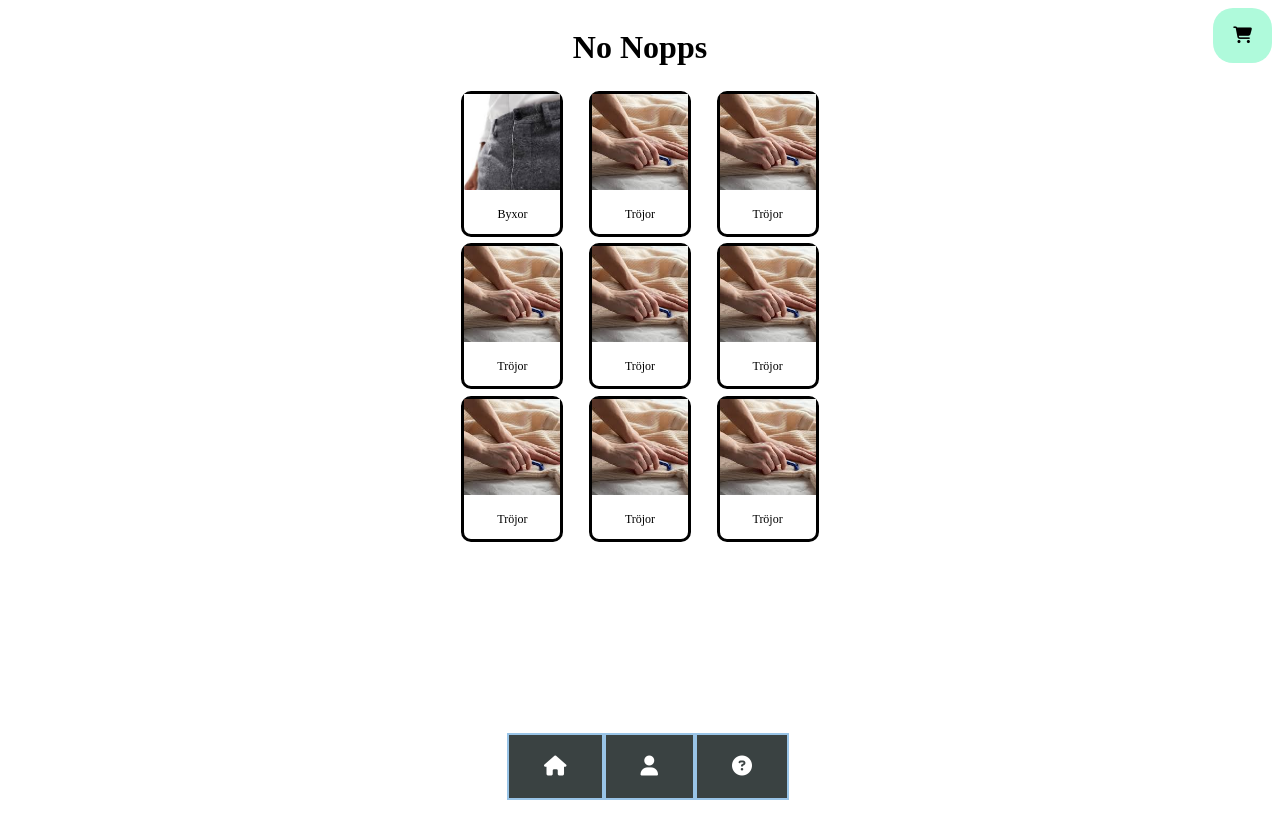
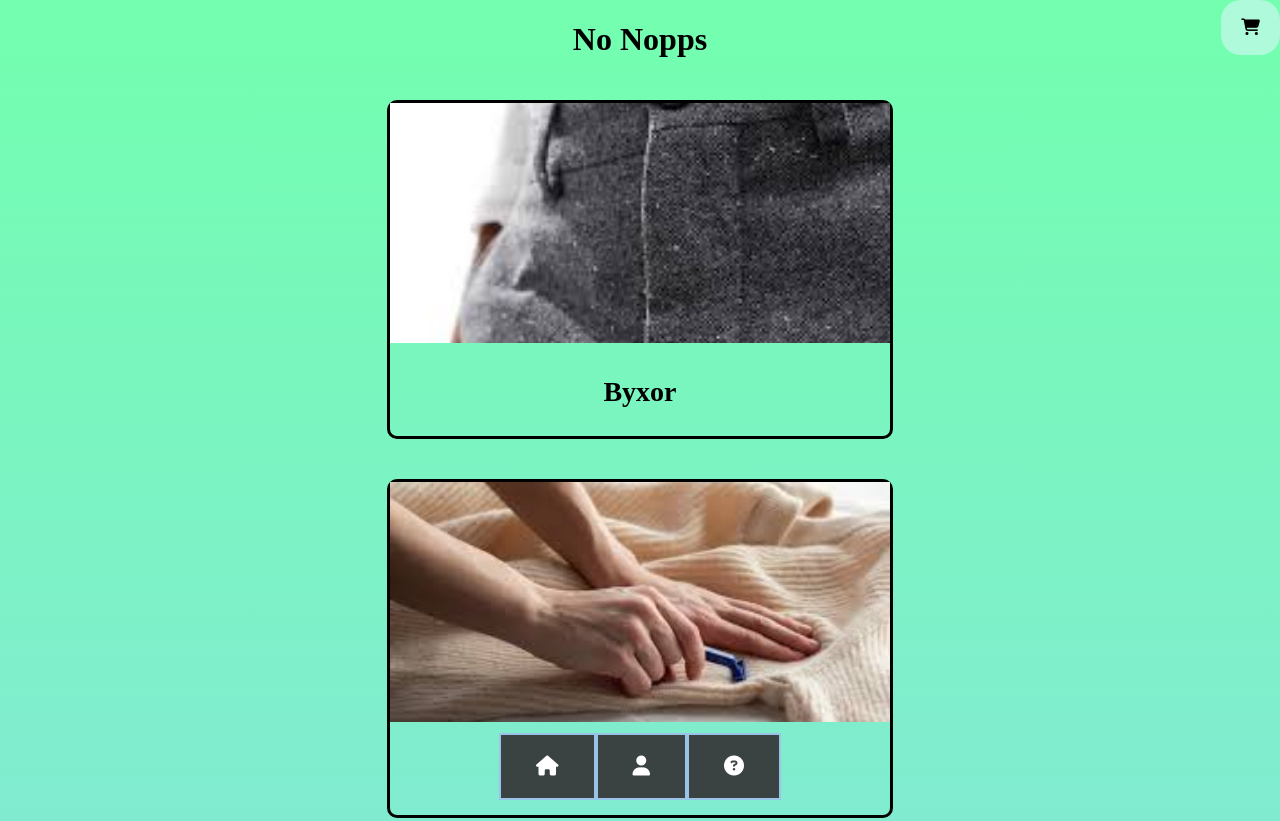
Before and after one commit to thecodingtail/no-nopps, a plain HTML site: page index.html in a window 1280 px wide. Shown: the top 821 px of the page. Before the commit the page ends 800 px from the top, so only its background shows below. Drawn offline with Linux system fonts and the light colour scheme; a web font is replaced by a local one.

Commit message:
fixed home site

```diff
--- a/index.css
+++ b/index.css
@@ -1,31 +1,43 @@
 body {
   font-family: "Times New Roman", Times, serif;
   font-size: 1.25rem;
+  margin: 0;
 }
 
+.whole-screen {
+  background: rgb(95, 149, 255);
+  background: linear-gradient(
+    0deg,
+    rgba(95, 149, 255, 1) 0%,
+    rgba(147, 209, 252, 1) 46%,
+    rgba(115, 255, 175, 1) 100%
+  );
+}
 .cards {
   border-color: black;
   border: solid;
   text-align: center;
-  margin: 0.4dvh 1dvw;
+  margin: 20px;
   position: relative;
   border-radius: 10px;
 }
 .servis {
   display: grid;
-  grid-template-columns: auto auto auto;
+  grid-template-columns: auto;
   align-items: center;
-  max-width: 500px;
+  max-width: 700px;
   justify-content: center;
 }
 
 .cards > p {
   text-align: center;
-  font-size: 0.75rem;
+  font-size: 1.75rem;
+  font-weight: 700;
 }
 .cards > img {
-  height: 12dvh;
-  width: 12dvh;
+  height: 30dvh;
+  width: 85dvw;
+  max-width: 500px;
   object-fit: cover;
 }
 .navbar-top {
@@ -101,6 +113,8 @@ h1 {
   justify-content: center;
   flex-direction: row;
   width: 100%;
+  z-index: 99999999999999999999999999999999999999999999999999;
+
 }
 .navbar > a {
   padding: 20px 35px;
--- a/index.html
+++ b/index.html
@@ -21,6 +21,7 @@
     />
   </head>
   <body>
+    <div class="whole-screen">
       <div class="navbar">
         <a href="index.html"
           ><i class="fa-solid fa-house" style="color: #ffffff"></i
@@ -113,5 +114,6 @@
         </div>
       </div>
       <script src="index.js"></script>
+    </div>
   </body>
 </html>
```
Lines whose indentation alone changed are shown as unchanged.
